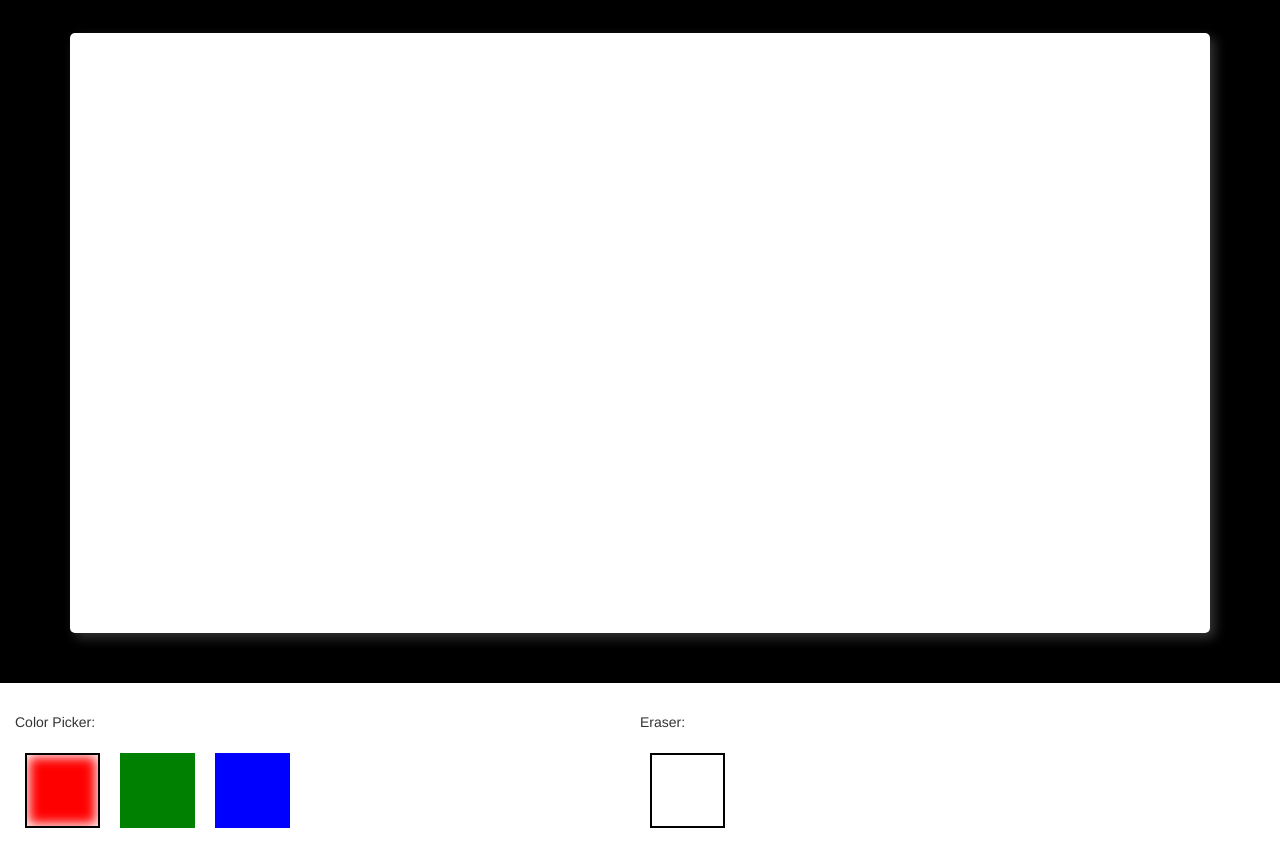
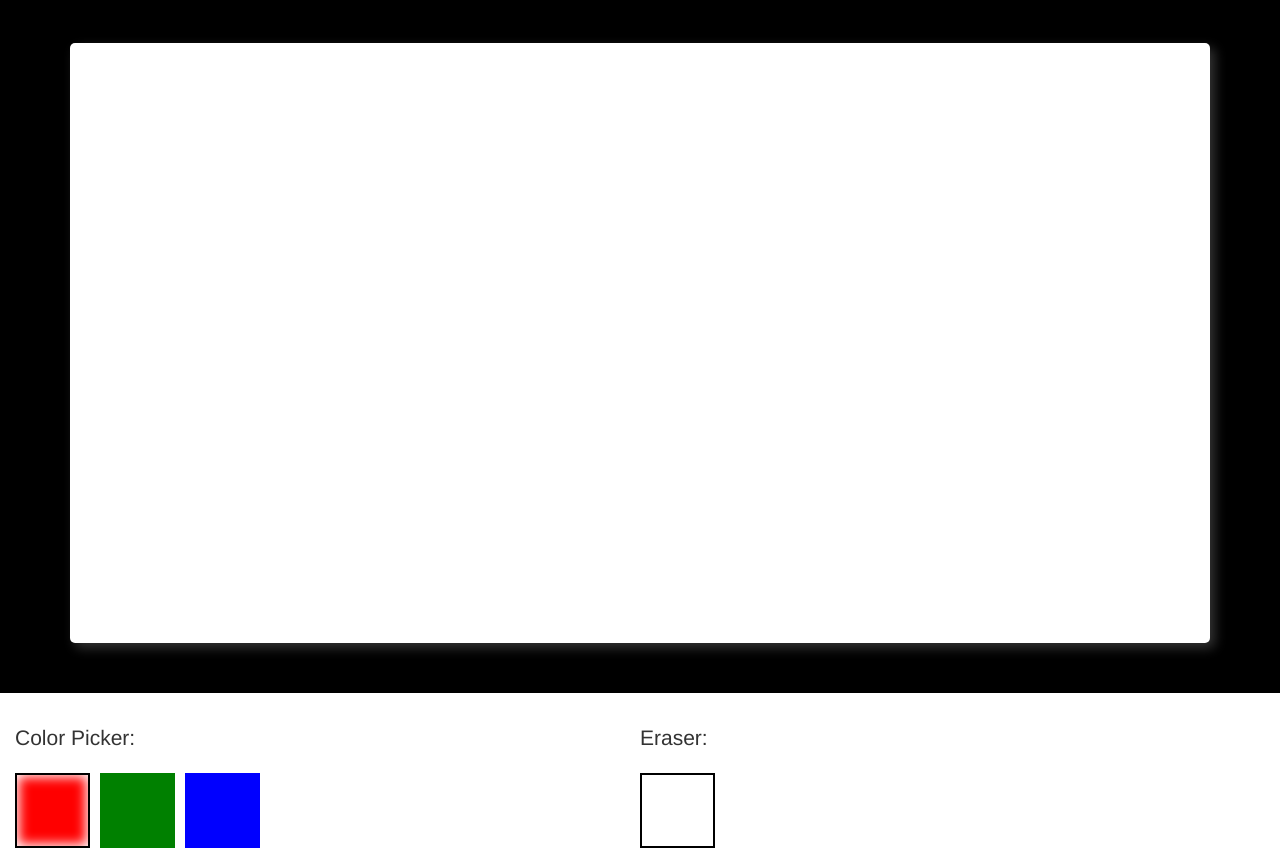
Before and after one commit to amir5000/DrawingApp, a website: page index.html in a window 1280 px wide. Shown: the part 57-912 px from the top of the page. Drawn offline with nearby package versions, Linux system fonts and the light colour scheme.

Commit message:
fixed font base size for body

```diff
--- a/src/scss/main.scss
+++ b/src/scss/main.scss
@@ -3,6 +3,7 @@
 
 body {
 	background-color: #000;
+	font-size: ($font-size-base * 1.5);
 }
 canvas {
 	background: #fff;
@@ -52,7 +53,7 @@ canvas {
 		li {
 			width: 75px;
 			height: 75px;
-			margin: 10px;
+			margin: 10px 10px 10px 0;
 			float: left;
 			cursor: pointer;
 			&.selected {
```
Also changed, not shown: dist/assets/css/main.css, dist/assets/css/main.min.css.
